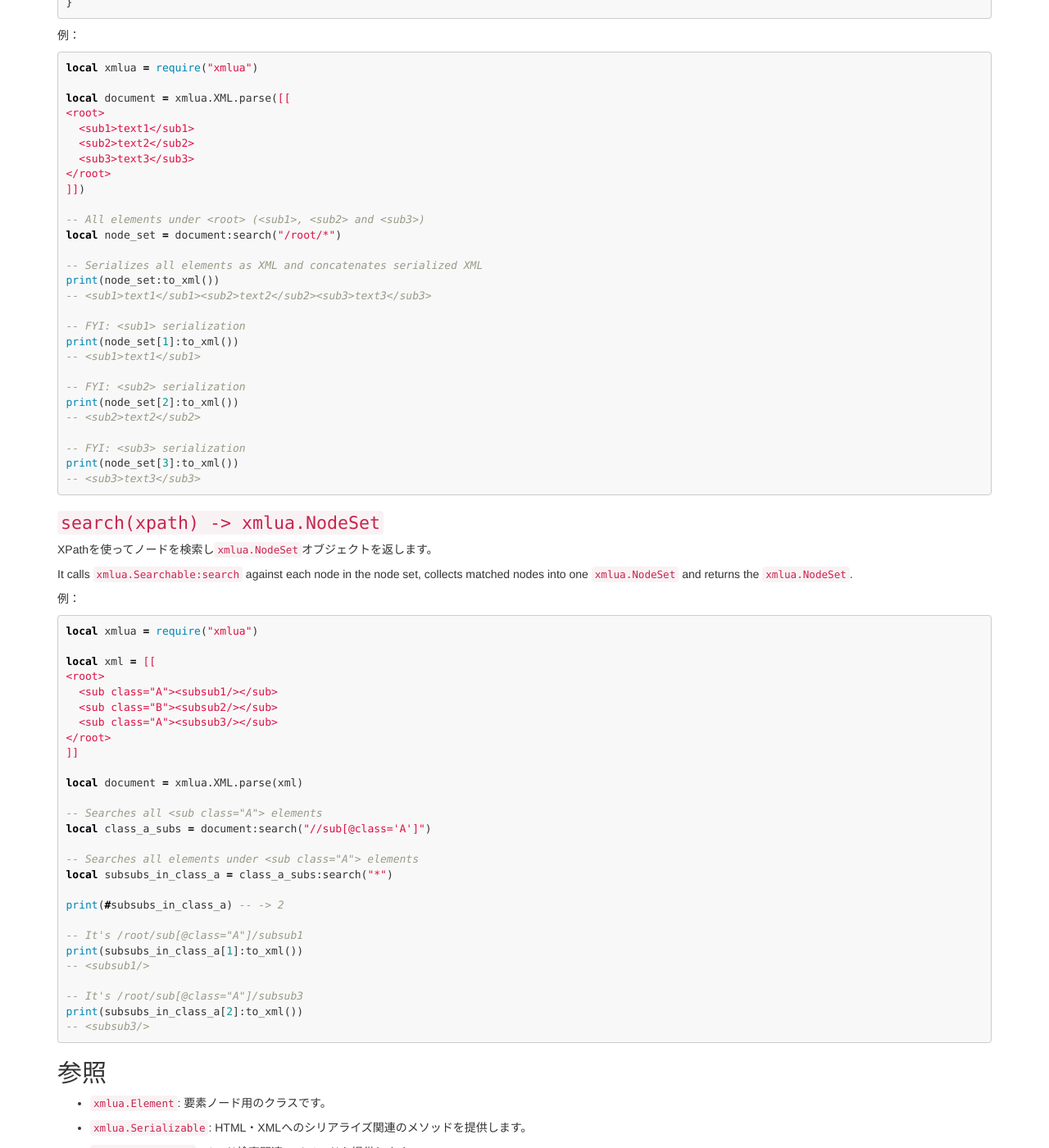
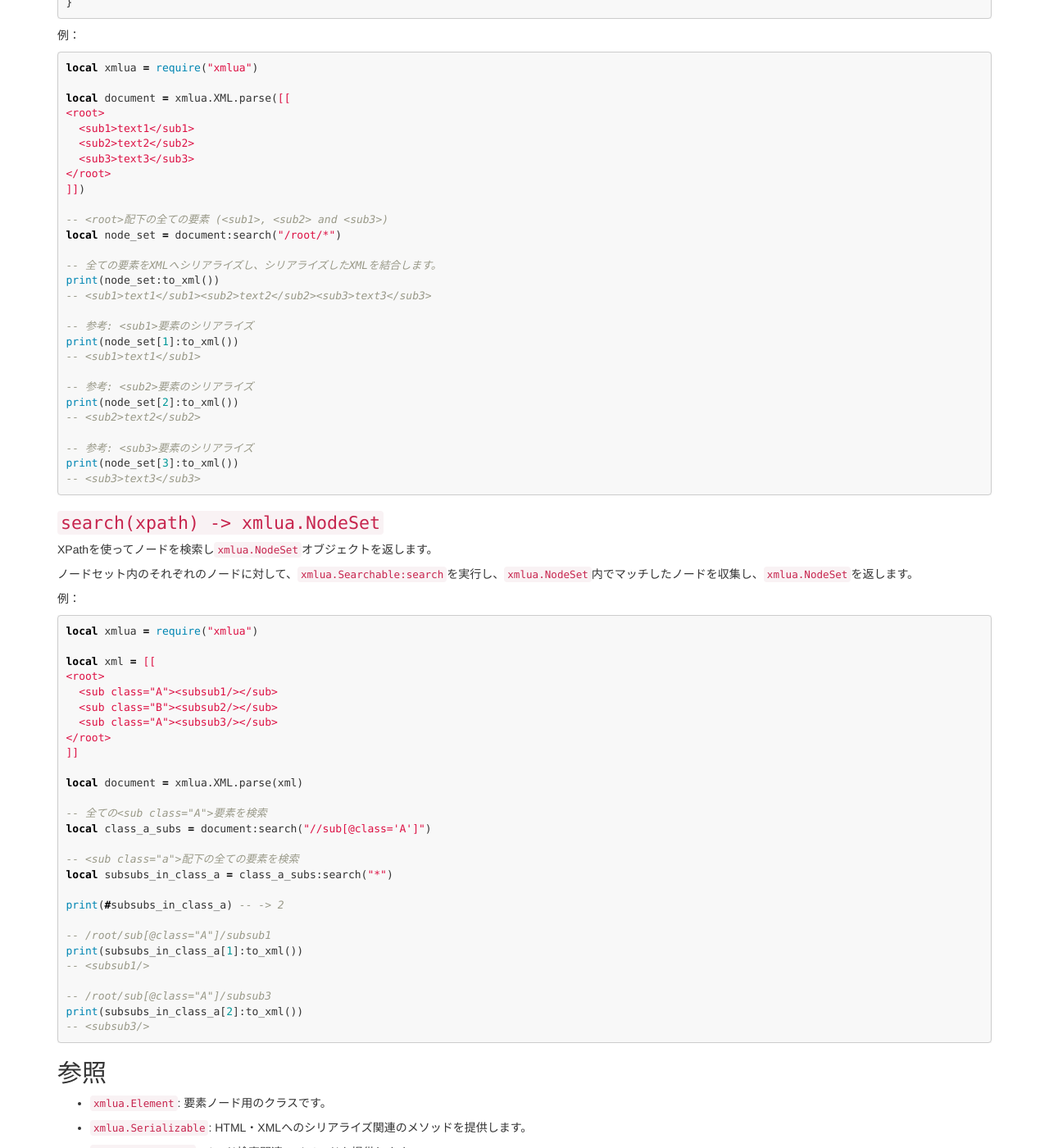
Before and after one commit to clear-code/xmlua, a Jekyll site: the page built from docs/ja/reference/node-set.md, in a window 1280 px wide and 1400 px high, scrolled down 1741 px. Shown: the whole window at 82% size. Built offline with Jekyll 4.4.1, drawn with Linux system fonts in a browser that asks for light colours; some of the changed text lies outside the part shown.

Commit message:
doc: Translate into Japanese of `Methods` of node-set.md

````diff
--- a/docs/ja/reference/node-set.md
+++ b/docs/ja/reference/node-set.md
@@ -22,11 +22,11 @@ document:search("/root") -- -> xmlua.NodeSet
 
 ## インスタンスメソッド
 
-It's based on normal table. It means that you can use normal table features such as `#node_set` (getting the number of nodes in the node set) and `node_set[1]` (getting the 1st node in the node set).
+このクラスは、通常のテーブルに基づいています。つまり、`#node_set`(ノードセットが持つノードの数を取得する)や`node_set[1]`(ノードセットの最初のノードを取得する)のような通常のテーブルの機能が使えます。
 
 ### `to_html(options=nil) -> string` {#to-html}
 
-It serializes all nodes in the node set as HTML by [`xmlua.Serializable:to_html`][serializable-to-html] and concatenates serialized strings.
+ノードセット内の全てのノードを[`xmlua.Serializable:to_html`][serializable-to-html]を使ってHTMLへシリアライズし、シリアライズした文字列を結合します。
 
 `options`: 利用可能なオプションは以下の通りです。
 
@@ -58,31 +58,31 @@ local document = xmlua.HTML.parse([[
 </html>
 ]])
 
--- All elements under <html> (<head> and <body>)
+-- <html>配下の全ての要素 (<head> and <body>)
 local node_set = document:search("/html/*")
 
--- Serializes all elements as HTML and concatenates serialized HTML
+-- 全ての要素をHTMLへシリアライズし、シリアライズしたHTMLを結合します。
 print(node_set:to_html())
 -- <head>
 -- <meta http-equiv="Content-Type" content="text/html; charset=EUC-JP">
 --    <title>Hello</title>
 --  </head><body>World</body>
 
--- FYI: <head> serialization
+-- 参考: <head>要素のシリアライズ
 print(node_set[1]:to_html())
 -- <head>
 -- <meta http-equiv="Content-Type" content="text/html; charset=EUC-JP">
 --    <title>Hello</title>
 --  </head>
 
--- FYI: <body> serialization
+-- 参考: <body>要素のシリアライズ
 print(node_set[2]:to_html())
 -- <body>World</body>
 ```
 
 ### `to_xml(options=nil) -> string` {#to-xml}
 
-It serializes all nodes in the node set as XML by [`xmlua.Serializable:to_xml`][serializable-to-xml] and concatenates serialized strings.
+ノードセット内の全てのノードを[`xmlua.Serializable:to_xml`][serializable-to-xml]を使ってXMLへシリアライズし、シリアライズした文字列を結合します。
 
 `options`: 利用可能なオプションは以下の通りです。
 
@@ -113,22 +113,22 @@ local document = xmlua.XML.parse([[
 </root>
 ]])
 
--- All elements under <root> (<sub1>, <sub2> and <sub3>)
+-- <root>配下の全ての要素 (<sub1>, <sub2> and <sub3>)
 local node_set = document:search("/root/*")
 
--- Serializes all elements as XML and concatenates serialized XML
+-- 全ての要素をXMLへシリアライズし、シリアライズしたXMLを結合します。
 print(node_set:to_xml())
 -- <sub1>text1</sub1><sub2>text2</sub2><sub3>text3</sub3>
 
--- FYI: <sub1> serialization
+-- 参考: <sub1>要素のシリアライズ
 print(node_set[1]:to_xml())
 -- <sub1>text1</sub1>
 
--- FYI: <sub2> serialization
+-- 参考: <sub2>要素のシリアライズ
 print(node_set[2]:to_xml())
 -- <sub2>text2</sub2>
 
--- FYI: <sub3> serialization
+-- 参考: <sub3>要素のシリアライズ
 print(node_set[3]:to_xml())
 -- <sub3>text3</sub3>
 ```
@@ -137,7 +137,7 @@ print(node_set[3]:to_xml())
 
 XPathを使ってノードを検索し[`xmlua.NodeSet`][node-set]オブジェクトを返します。
 
-It calls [`xmlua.Searchable:search`][searchable-search] against each node in the node set, collects matched nodes into one `xmlua.NodeSet` and returns the `xmlua.NodeSet`.
+ノードセット内のそれぞれのノードに対して、[`xmlua.Searchable:search`][searchable-search]を実行し、`xmlua.NodeSet`内でマッチしたノードを収集し、`xmlua.NodeSet`を返します。
 
 例：
 
@@ -154,19 +154,19 @@ local xml = [[
 
 local document = xmlua.XML.parse(xml)
 
--- Searches all <sub class="A"> elements
+-- 全ての<sub class="A">要素を検索
 local class_a_subs = document:search("//sub[@class='A']")
 
--- Searches all elements under <sub class="A"> elements
+-- <sub class="a">配下の全ての要素を検索
 local subsubs_in_class_a = class_a_subs:search("*")
 
 print(#subsubs_in_class_a) -- -> 2
 
--- It's /root/sub[@class="A"]/subsub1
+-- /root/sub[@class="A"]/subsub1
 print(subsubs_in_class_a[1]:to_xml())
 -- <subsub1/>
 
--- It's /root/sub[@class="A"]/subsub3
+-- /root/sub[@class="A"]/subsub3
 print(subsubs_in_class_a[2]:to_xml())
 -- <subsub3/>
 ```
````
Also changed, not shown: 1 other file.
